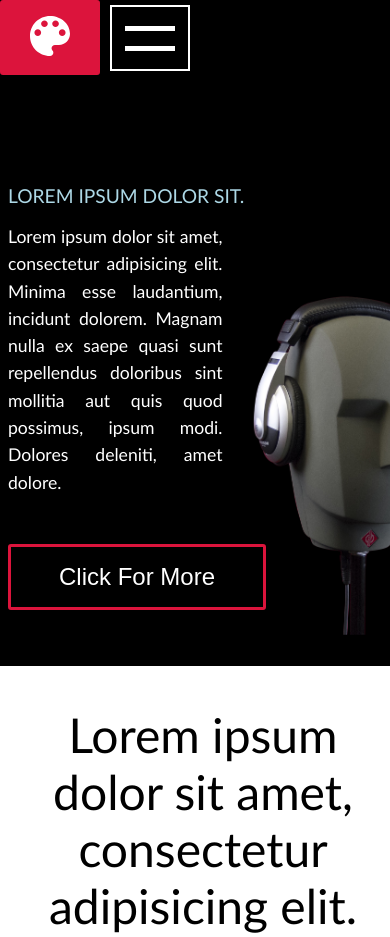
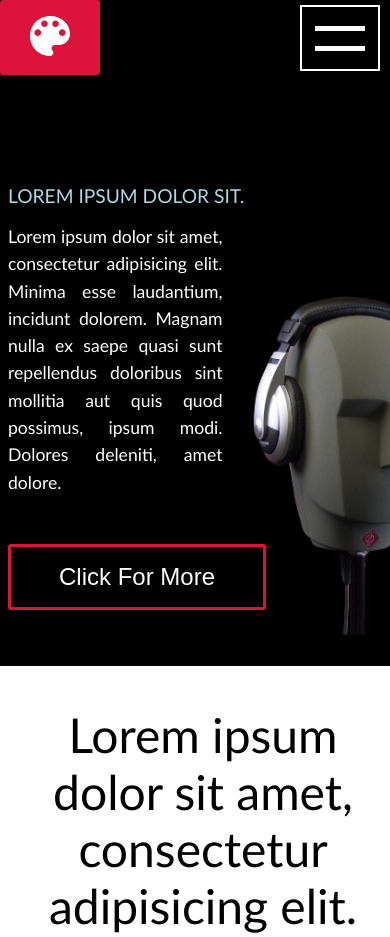
Before and after one commit to AlenJakob/Music-web, a website: page index.html in a window 390 px wide. Shown: the top 937 px of the page. Drawn offline with Linux system fonts and the light colour scheme; a web font is replaced by a local one.

Commit message:
Update styles.css
change hamburger menu position

```diff
--- a/css/styles.css
+++ b/css/styles.css
@@ -536,7 +536,7 @@ ul, .logo h1 {
     border: 5px solid #000;
     box-shadow: inset 0 0 0 2px white;
     position: fixed;
-    left: 105px;
+    right: 5px;
     top: 0;
     display: flex;
     justify-content: center;
```
